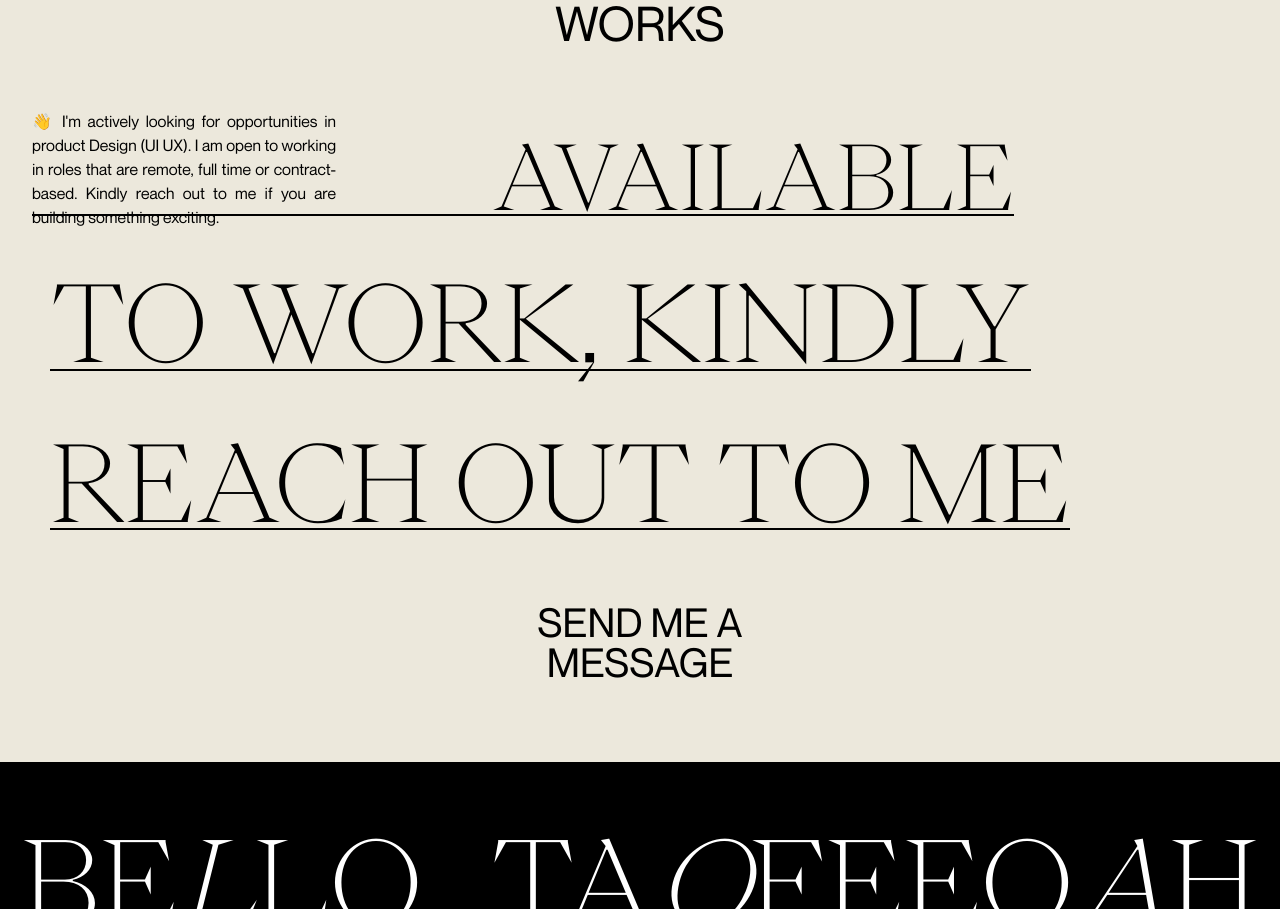
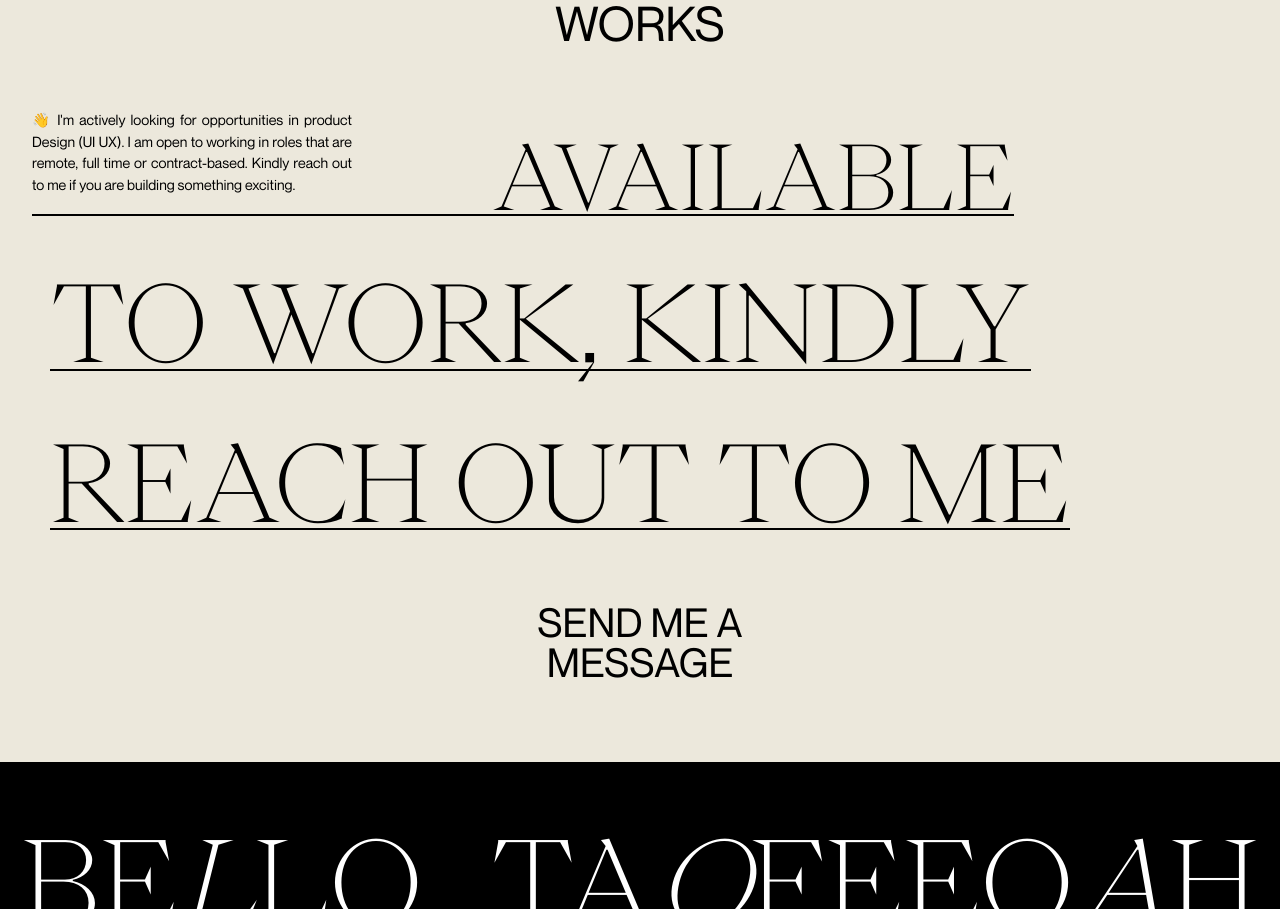
Before and after one commit to Sobur440/pheeqoh, a Next.js app: page / in a window 1280 px wide. Shown: the part 4157-5066 px from the top of the page. Built offline with nearby package versions, Linux system fonts and the light colour scheme.

Commit message:
fixed the reachout lines

```diff
--- a/src/app/page.js
+++ b/src/app/page.js
@@ -221,7 +221,7 @@ const Home = () => {
         <div
           className={`${styles.reachOut} relative w-[93%] lg:flex justify-end lg:justify-between hidden`}
         >
-          <p className="font-neueMontreal max-w-[19rem] text-[1rem] self-start text-justify">
+          <p className="font-neueMontreal max-w-[20rem] text-[.9rem] self-start xl:text-justify">
             👋 I&apos;m actively looking for opportunities in product Design (UI
             UX). I am open to working in roles that are remote, full time or
             contract-based. Kindly reach out to me if you are building something
```
